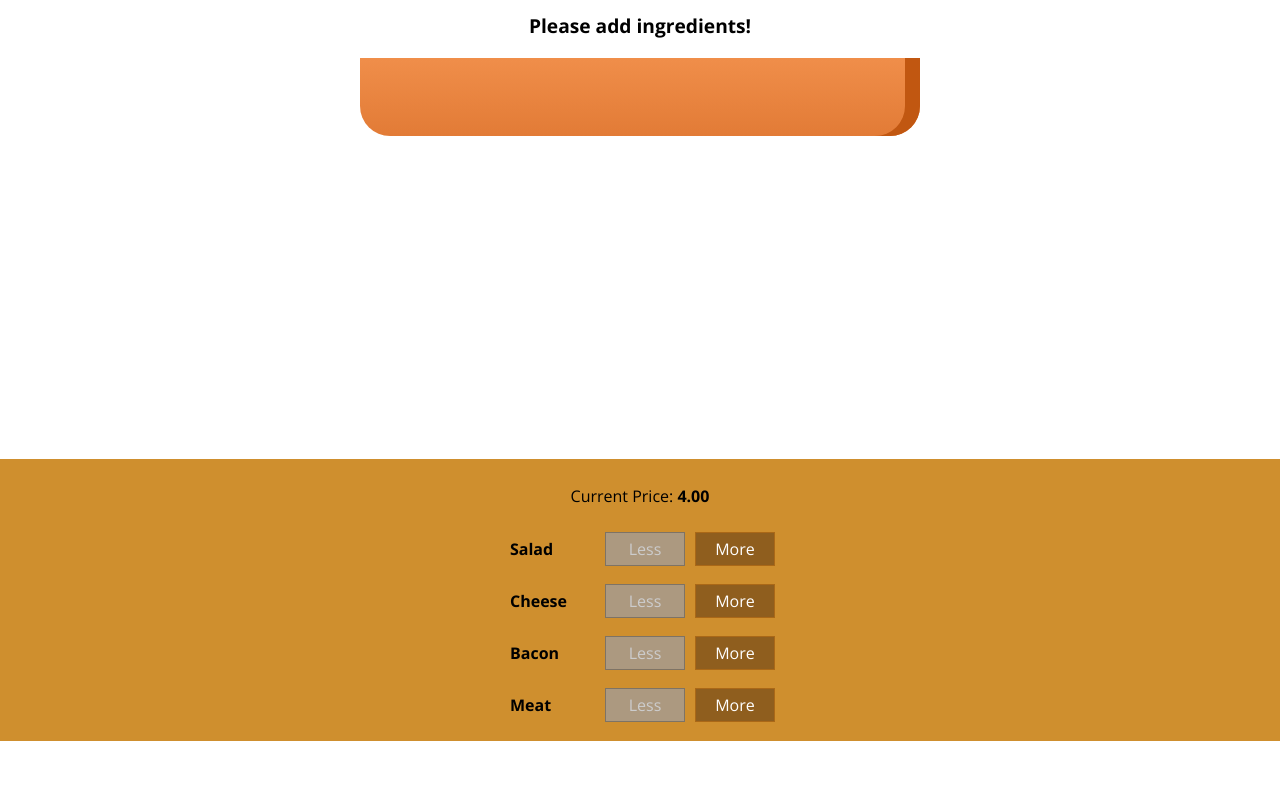
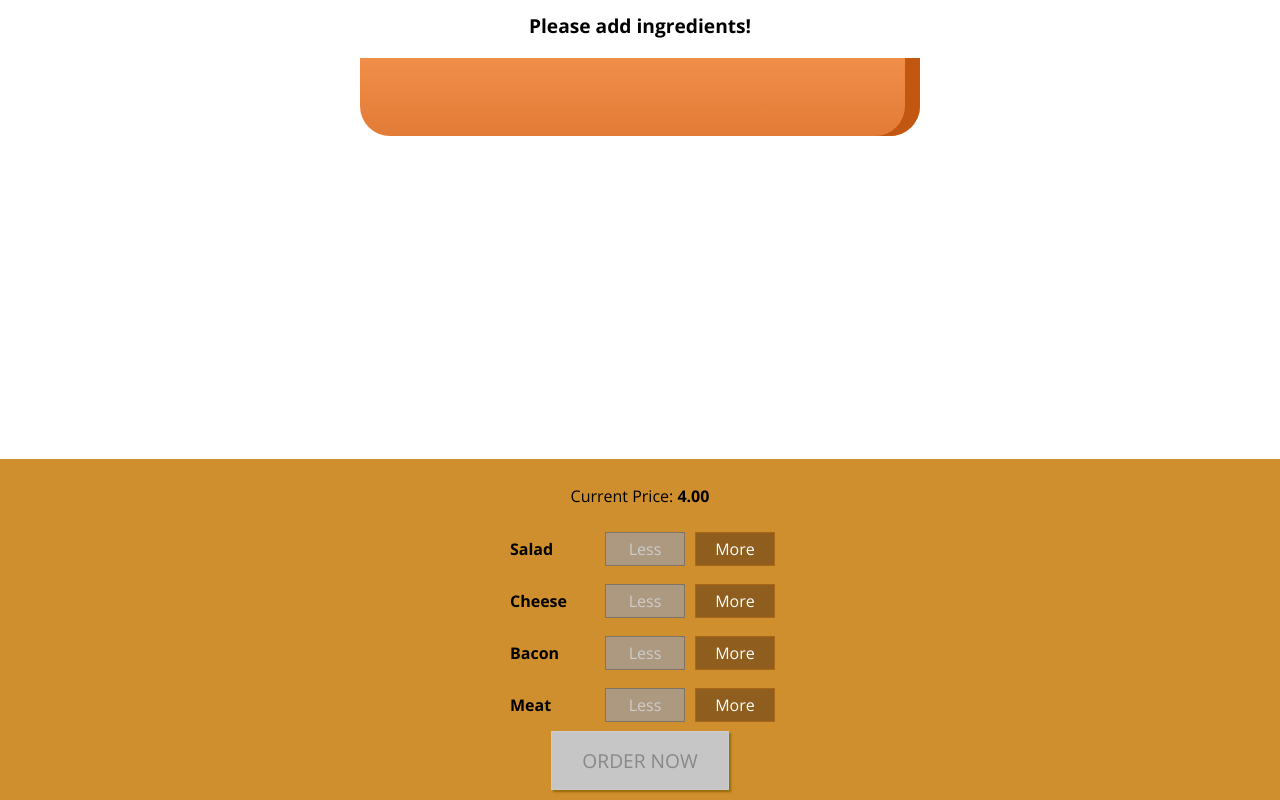
Before and after one commit to hngu/react-app, a React app: page / in a window 1280 px wide. Shown: the part 179-979 px from the top of the page. Before the commit the page ends 920 px from the top, so only its background shows below. Built offline with nearby package versions, Linux system fonts and the light colour scheme.

Commit message:
total pric

```diff
--- a/src/components/Burger/BuildControls/BuildControls.css
+++ b/src/components/Burger/BuildControls/BuildControls.css
@@ -8,3 +8,44 @@
     margin: auto;
     padding: 10px 0;
 }
+
+.OrderButton {
+    background-color: #DAD735;
+    outline: none;
+    cursor: pointer;
+    border: 1px solid #966909;
+    color: #966909;
+    font-family: inherit;
+    font-size: 1.2em;
+    padding: 15px 30px;
+    box-shadow: 2px 2px 2px #966909;
+}
+
+.OrderButton:hover, .OrderButton:active {
+    background-color: #A0DB41;
+    border: 1px solid #966909;
+    color: #966909;
+}
+
+.OrderButton:disabled {
+    background-color: #C7C6C6;
+    cursor: not-allowed;
+    border: 1px solid #ccc;
+    color: #888888;
+}
+
+.OrderButton:not(:disabled) {
+    animation: enable 0.3s linear;
+}
+
+@keyframes enable {
+    0% {
+        transform: scale(1);
+    }
+    60% {
+        transform: scale(1.1);
+    }
+    100% {
+        transform: scale(1);
+    }
+}
--- a/src/components/Burger/BuildControls/BuildControls.js
+++ b/src/components/Burger/BuildControls/BuildControls.js
@@ -19,6 +19,7 @@
                 remover={() => props.removeIngredient(control.type)}
                 disabled={props.disabledIngredients[control.type]} />
         ))}
+        <button disabled={!props.canPurchase} className={classes['OrderButton']}>ORDER NOW</button>
     </div>
 );
 
--- a/src/containers/BurgerBuilder/BurgerBuilder.js
+++ b/src/containers/BurgerBuilder/BurgerBuilder.js
@@ -18,7 +18,19 @@
             cheese: 0,
             meat: 0
         },
-        totalPrice: 4
+        totalPrice: 4,
+        canPurchase: false
+    }
+
+    updatePurchaseState() {
+        const ingredients = {
+            ...this.state.ingredients
+        };
+        const sum = Object.keys(ingredients)
+            .map(ingredient => ingredients[ingredient])
+            .reduce((total, count) => total += count, 0);
+
+        this.setState({canPurchase: sum > 0});
     }
 
     addIngredientHandler = (type) => {
@@ -29,7 +41,7 @@
         updatedIngredients[type] = updatedCount;
         const priceAddition = INGREDIENT_PRICES[type];
         const newPrice = this.state.totalPrice + priceAddition;
-        this.setState({ ingredients: updatedIngredients, totalPrice: newPrice });
+        this.setState({ ingredients: updatedIngredients, totalPrice: newPrice }, this.updatePurchaseState);
     }
 
     removeIngredientHandler = (type) => {
@@ -43,7 +55,7 @@
         updatedIngredients[type] = updatedCount;
         const priceDeduction = INGREDIENT_PRICES[type];
         const newPrice = this.state.totalPrice - priceDeduction;
-        this.setState({ ingredients: updatedIngredients, totalPrice: newPrice });
+        this.setState({ ingredients: updatedIngredients, totalPrice: newPrice }, this.updatePurchaseState);
     }
 
     render() {
@@ -60,6 +72,7 @@
                     addIngredient={this.addIngredientHandler}
                     removeIngredient={this.removeIngredientHandler}
                     disabledIngredients={disabledIngredients}
+                    canPurchase={this.state.canPurchase}
                     price={this.state.totalPrice} />
             </Aux>
         );
```
